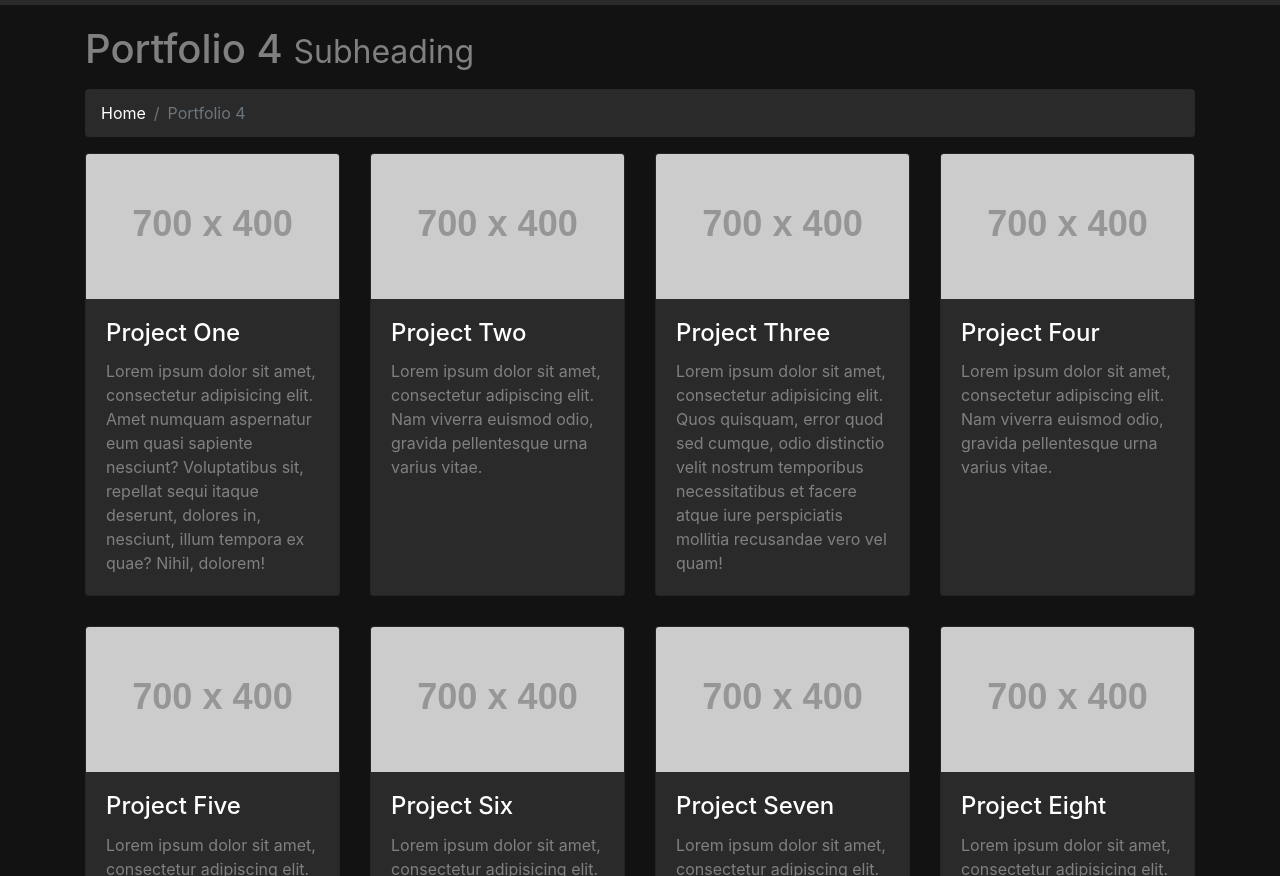
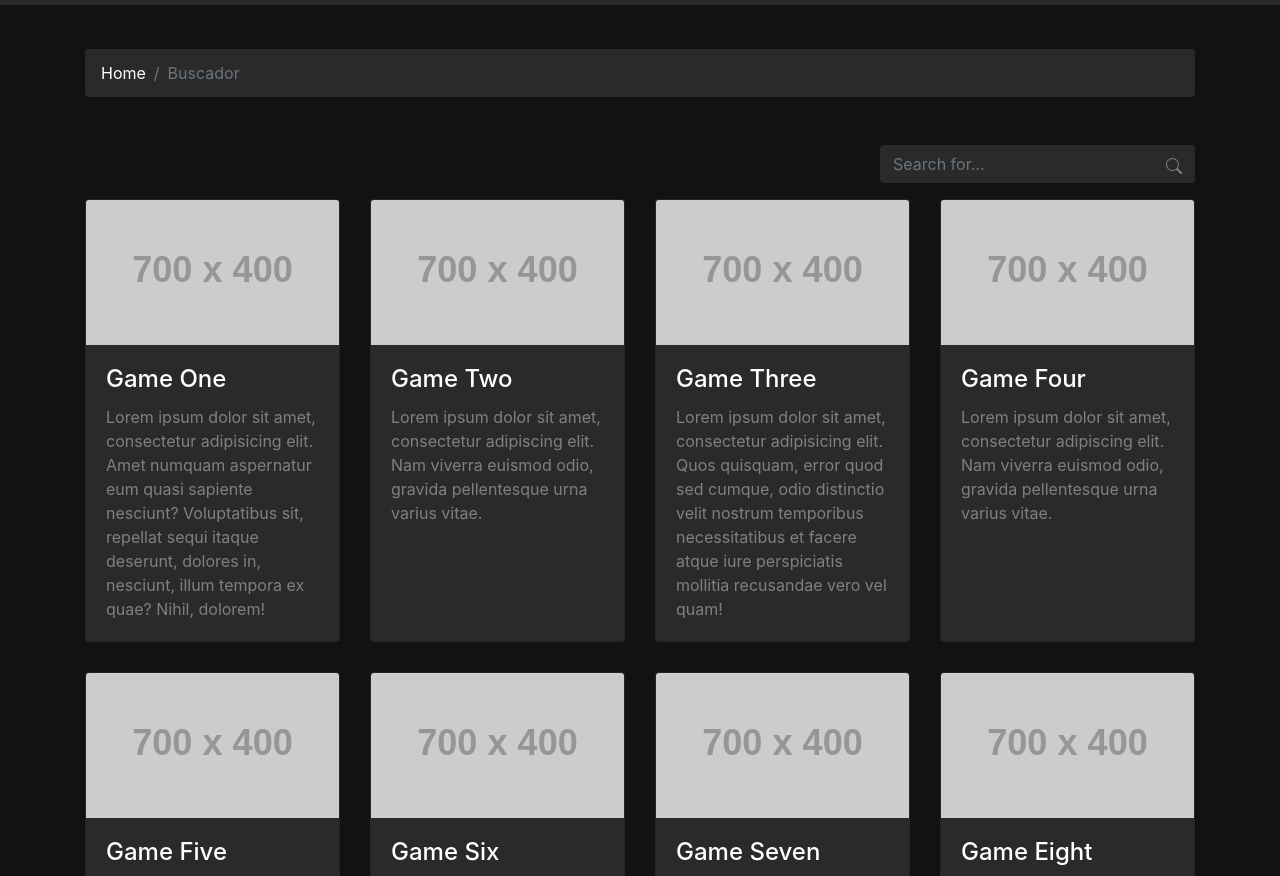
Before and after one commit to StevenTarazona/ISIS2007-PMC, a website: page browse.html in a window 1280 px wide. Shown: the part 55-931 px from the top of the page. Drawn offline with Linux system fonts and the light colour scheme; placeholder pictures from the web are drawn by us.

Commit message:
busqueda

```diff
--- a/busqueda.html
+++ b/browse.html
@@ -15,7 +15,7 @@
   <link rel="mask-icon" href="favicon/safari-pinned-tab.svg" color="#5bbad5">
   <meta name="msapplication-TileColor" content="#da532c">
   <meta name="theme-color" content="#ffffff">
-  <title>GameON | Busqueda</title>
+  <title>GameON | Buscador</title>
 
   <!-- Bootstrap core CSS -->
   <link href="vendor/bootstrap/css/bootstrap.min.css" rel="stylesheet">
@@ -79,17 +79,33 @@
   <!-- Page Content -->
   <div class="container">
 
-    <!-- Page Heading/Breadcrumbs -->
-    <h1 class="mt-4 mb-3">Portfolio 4
-      <small>Subheading</small>
-    </h1>
-
-    <ol class="breadcrumb">
+    <ol class="breadcrumb mt-5">
       <li class="breadcrumb-item">
         <a href="index.html">Home</a>
       </li>
-      <li class="breadcrumb-item active">Portfolio 4</li>
+      <li class="breadcrumb-item active">Buscador</li>
     </ol>
+
+    <!-- Navbar Search-->
+    <form class="form-inline mt-5 mb-3">
+      <div class="input-group ml-auto">
+        <input class="form-control" type="text" placeholder="Search for..." aria-label="Search"
+          aria-describedby="basic-addon2"/>
+        <div class="input-group-append">
+          <button class="btn btn-custom" type="button" onclick="window.location.href = 'browse.html';"><i class="fas fa-search">
+              <svg class="bi bi-search" width="1em" height="1em" viewBox="0 0 16 16" fill="gray"
+                xmlns="http://www.w3.org/2000/svg">
+                <path fill-rule="evenodd"
+                  d="M10.442 10.442a1 1 0 011.415 0l3.85 3.85a1 1 0 01-1.414 1.415l-3.85-3.85a1 1 0 010-1.415z"
+                  clip-rule="evenodd" />
+                <path fill-rule="evenodd"
+                  d="M6.5 12a5.5 5.5 0 100-11 5.5 5.5 0 000 11zM13 6.5a6.5 6.5 0 11-13 0 6.5 6.5 0 0113 0z"
+                  clip-rule="evenodd" />
+              </svg>
+            </i></button>
+        </div>
+      </div>
+    </form>
 
     <div class="row">
       <div class="col-lg-3 col-md-4 col-sm-6 portfolio-item">
@@ -97,7 +113,7 @@
           <a href="#"><img class="card-img-top" src="http://placehold.it/700x400" alt=""></a>
           <div class="card-body">
             <h4 class="card-title">
-              <a href="#">Project One</a>
+              <a href="#">Game One</a>
             </h4>
             <p class="card-text">Lorem ipsum dolor sit amet, consectetur adipisicing elit. Amet numquam aspernatur eum quasi sapiente nesciunt? Voluptatibus sit, repellat sequi itaque deserunt, dolores in, nesciunt, illum tempora ex quae? Nihil, dolorem!</p>
           </div>
@@ -108,7 +124,7 @@
           <a href="#"><img class="card-img-top" src="http://placehold.it/700x400" alt=""></a>
           <div class="card-body">
             <h4 class="card-title">
-              <a href="#">Project Two</a>
+              <a href="#">Game Two</a>
             </h4>
             <p class="card-text">Lorem ipsum dolor sit amet, consectetur adipiscing elit. Nam viverra euismod odio, gravida pellentesque urna varius vitae.</p>
           </div>
@@ -119,7 +135,7 @@
           <a href="#"><img class="card-img-top" src="http://placehold.it/700x400" alt=""></a>
           <div class="card-body">
             <h4 class="card-title">
-              <a href="#">Project Three</a>
+              <a href="#">Game Three</a>
             </h4>
             <p class="card-text">Lorem ipsum dolor sit amet, consectetur adipisicing elit. Quos quisquam, error quod sed cumque, odio distinctio velit nostrum temporibus necessitatibus et facere atque iure perspiciatis mollitia recusandae vero vel quam!</p>
           </div>
@@ -130,7 +146,7 @@
           <a href="#"><img class="card-img-top" src="http://placehold.it/700x400" alt=""></a>
           <div class="card-body">
             <h4 class="card-title">
-              <a href="#">Project Four</a>
+              <a href="#">Game Four</a>
             </h4>
             <p class="card-text">Lorem ipsum dolor sit amet, consectetur adipiscing elit. Nam viverra euismod odio, gravida pellentesque urna varius vitae.</p>
           </div>
@@ -141,7 +157,7 @@
           <a href="#"><img class="card-img-top" src="http://placehold.it/700x400" alt=""></a>
           <div class="card-body">
             <h4 class="card-title">
-              <a href="#">Project Five</a>
+              <a href="#">Game Five</a>
             </h4>
             <p class="card-text">Lorem ipsum dolor sit amet, consectetur adipiscing elit. Nam viverra euismod odio, gravida pellentesque urna varius vitae.</p>
           </div>
@@ -152,7 +168,7 @@
           <a href="#"><img class="card-img-top" src="http://placehold.it/700x400" alt=""></a>
           <div class="card-body">
             <h4 class="card-title">
-              <a href="#">Project Six</a>
+              <a href="#">Game Six</a>
             </h4>
             <p class="card-text">Lorem ipsum dolor sit amet, consectetur adipisicing elit. Itaque earum nostrum suscipit ducimus nihil provident, perferendis rem illo, voluptate atque, sit eius in voluptates, nemo repellat fugiat excepturi! Nemo, esse.</p>
           </div>
@@ -163,7 +179,7 @@
           <a href="#"><img class="card-img-top" src="http://placehold.it/700x400" alt=""></a>
           <div class="card-body">
             <h4 class="card-title">
-              <a href="#">Project Seven</a>
+              <a href="#">Game Seven</a>
             </h4>
             <p class="card-text">Lorem ipsum dolor sit amet, consectetur adipiscing elit. Nam viverra euismod odio, gravida pellentesque urna varius vitae.</p>
           </div>
@@ -174,7 +190,7 @@
           <a href="#"><img class="card-img-top" src="http://placehold.it/700x400" alt=""></a>
           <div class="card-body">
             <h4 class="card-title">
-              <a href="#">Project Eight</a>
+              <a href="#">Game Eight</a>
             </h4>
             <p class="card-text">Lorem ipsum dolor sit amet, consectetur adipisicing elit. Eius adipisci dicta dignissimos neque animi ea, veritatis, provident hic consequatur ut esse! Commodi ea consequatur accusantium, beatae qui deserunt tenetur ipsa.</p>
           </div>
--- a/css/styles.css
+++ b/css/styles.css
@@ -17,10 +17,6 @@ body {
   -moz-background-size: cover;
   -o-background-size: cover;
   background-size: cover;
-}
-
-#carouselExampleIndicators{
-  width: 70vw;
 }
 
 .portfolio-item {
@@ -47,14 +43,15 @@ body {
   color: gray;
 }
 
-.card-title, .card-header, a{
+.card-title, .card-header, a, .page-link{
   color: white;
 }
 
-footer, .btn, .navbar-custom, .card, .breadcrumb{
+footer, .btn, .navbar-custom, .card, .breadcrumb, #not_found{
   background-color: #2a2a2a;
 }
 
-#not_found {
+.pagination > li > a{
   background-color: #2a2a2a;
+  border-color: #121212;
 }
```
Also changed, not shown: index.html (+30 -15 lines).
